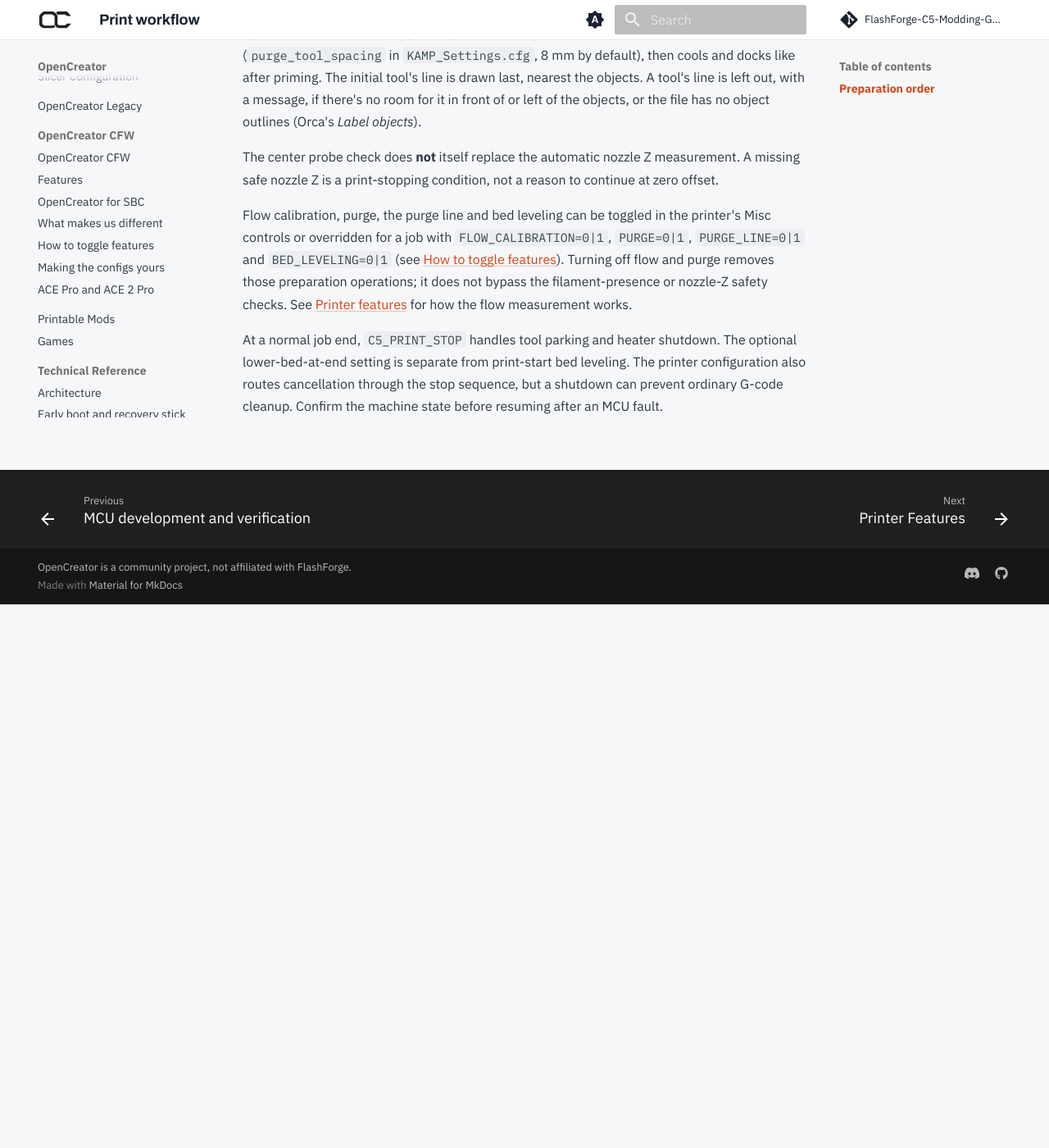
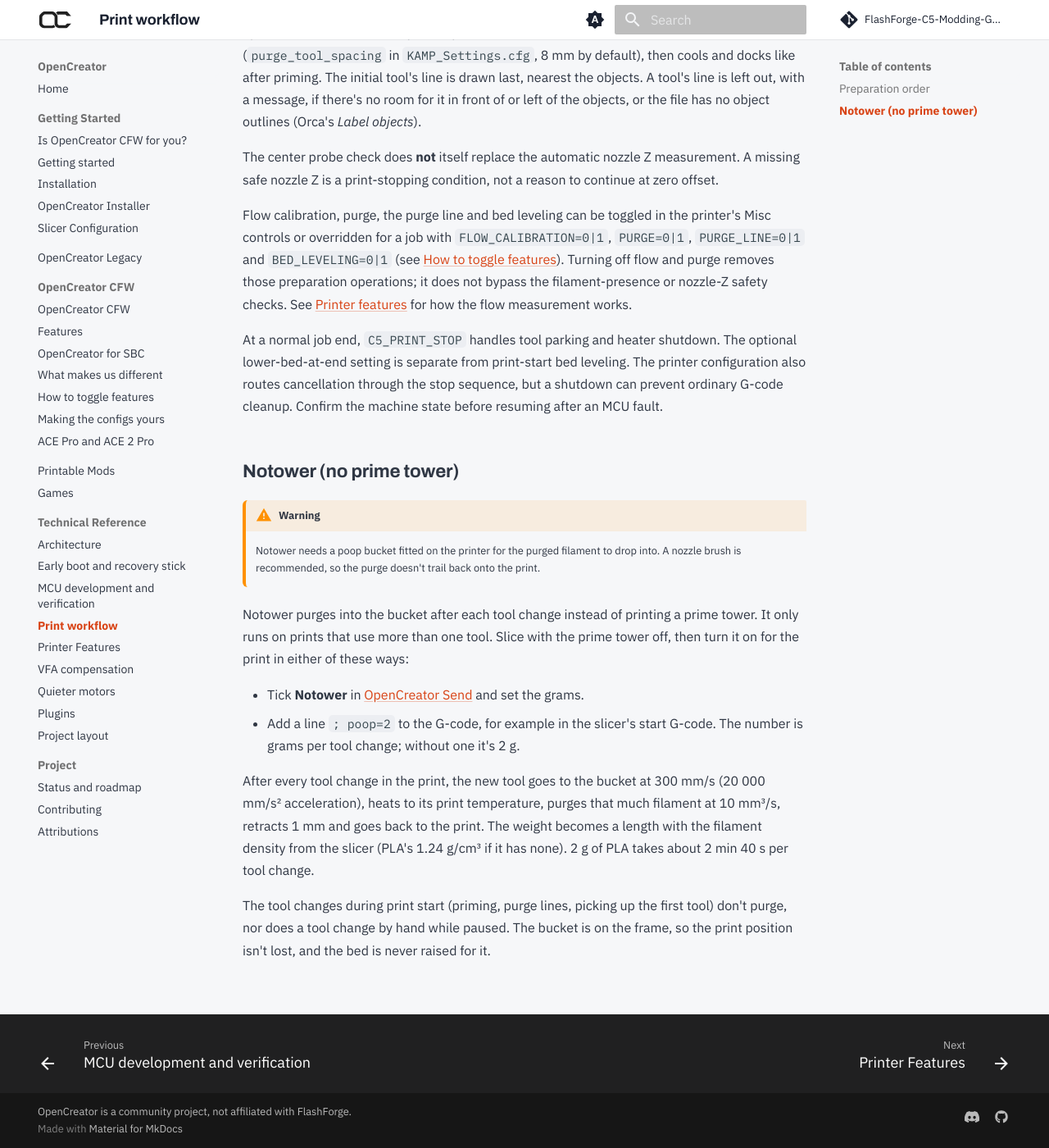
Before and after one commit to FlashForge-C5-Modding-Group/OpenCreator, an MkDocs documentation site: the page built from docs/print-workflow.md, in a window 1280 px wide and 1400 px high, scrolled down 3259 px. Shown: the whole window at 82% size. Built offline with MkDocs 1.6.1 and Material for MkDocs 9.7.7, drawn with Linux system fonts in a browser that asks for light colours; comment, search, counter and statistics services are not loaded; before the commit the page ends 3996 px from its top, so only the background shows below that.

Commit message:
docs: notower

```diff
--- a/docs/print-workflow.md
+++ b/docs/print-workflow.md
@@ -93,3 +93,31 @@ The optional lower-bed-at-end setting is separate from print-start bed
 leveling. The printer configuration also routes cancellation through the stop
 sequence, but a shutdown can prevent ordinary G-code cleanup. Confirm the
 machine state before resuming after an MCU fault.
+
+## Notower (no prime tower)
+
+!!! warning
+    Notower needs a poop bucket fitted on the printer for the purged filament
+    to drop into. A nozzle brush is recommended, so the purge doesn't trail
+    back onto the print.
+
+Notower purges into the bucket after each tool change instead of printing a
+prime tower. It only runs on prints that use more than one tool. Slice with the
+prime tower off, then turn it on for the print in either of these ways:
+
+- Tick **Notower** in [OpenCreator Send](https://github.com/FlashForge-C5-Modding-Group/opencreator-send)
+  and set the grams.
+- Add a line `; poop=2` to the G-code, for example in the slicer's start
+  G-code. The number is grams per tool change; without one it's 2 g.
+
+After every tool change in the print, the new tool goes to the bucket at
+300 mm/s (20 000 mm/s² acceleration), heats to its print temperature, purges
+that much filament at 10 mm³/s, retracts 1 mm and goes back to the print. The
+weight becomes a length with the filament density
+from the slicer (PLA's 1.24 g/cm³ if it has none). 2 g of PLA takes about
+2 min 40 s per tool change.
+
+The tool changes during print start (priming, purge lines, picking up the first
+tool) don't purge, nor does a tool change by hand while paused. The bucket is
+on the frame, so the print position isn't lost, and the bed is never raised
+for it.
--- a/docs/toggle-features.md
+++ b/docs/toggle-features.md
@@ -67,6 +67,7 @@ G-code instead. A value there wins over the switch for that print only.
 | `BED_LEVELING=0` or `1` | **bed_leveling** |
 | `HOST_PRESSURE_ADVANCE=0` or `1` | **host_pressure_advance** |
 | `BUILDPLATE_CHECK=0` | Skips the build plate check (no switch) |
+| `POOP=<grams>` | Turns on notower for a multi-tool print (no switch), see [Print workflow](print-workflow.md#notower-no-prime-tower) |
 
 For example, a print with no bucket purge and no purge line:
 
```
